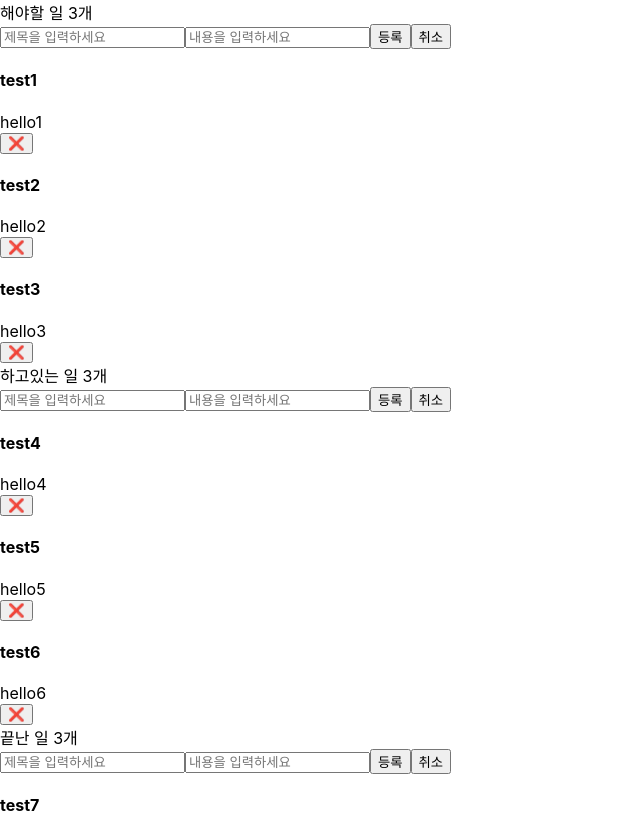
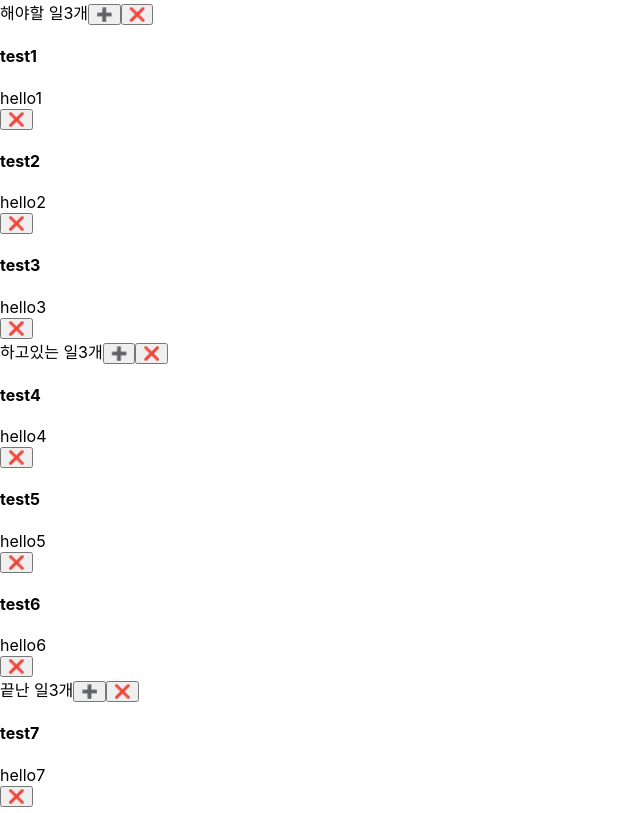
Before and after one commit to codesquad-members-2021/todo-list, a React (Create React App) app in the folder frontend/todo-frontend/: page / in a window 1280 px wide. Shown: the top 813 px of the page, without its empty margins (0-640 px from the left). Built offline with nearby package versions, Linux system fonts and the light colour scheme.

Commit message:
[feat] todoColumn 삭제 구현, form toggle구현

```diff
--- a/frontend/todo-frontend/src/component/todoMain/TodoMain.jsx
+++ b/frontend/todo-frontend/src/component/todoMain/TodoMain.jsx
@@ -1,9 +1,17 @@
-import React from "react";
+import React, { useState } from "react";
 import TodoList from "./todoList/TodoList";
 
 const TodoMain = ({ datas }) => {
-  const todoColumneList = datas.todoData.map((data) => (
-    <TodoList data={data} />
+  const [todoColumns, setTodoColumns] = useState(datas.todoData);
+
+  const deleteTodoColumn = (id) => {
+    setTodoColumns((todoColumns) =>
+      todoColumns.filter((todoCol) => todoCol.id !== id)
+    );
+  };
+
+  const todoColumneList = todoColumns.map((data) => (
+    <TodoList data={data} deleteTodoColumn={deleteTodoColumn} />
   ));
 
   return <div>{todoColumneList}</div>;
--- a/frontend/todo-frontend/src/component/todoMain/todoList/TodoList.jsx
+++ b/frontend/todo-frontend/src/component/todoMain/todoList/TodoList.jsx
@@ -1,9 +1,10 @@
-import React, { useState, useCallback } from "react";
+import React, { useState } from "react";
 import TodoItem from "./TodoItem";
 import TodoListForm from "./TodoListForm";
 
-const TodoList = ({ data: { id, title, todoCards } }) => {
+const TodoList = ({ data: { id, title, todoCards }, deleteTodoColumn }) => {
   const [todos, setTodos] = useState(todoCards);
+  const [formSelected, setFormSelected] = useState(false);
 
   const addTodoItem = (todoCard) => {
     setTodos((todos) => [...todos, todoCard]);
@@ -16,13 +17,26 @@ const TodoList = ({ data: { id, title, todoCards } }) => {
   const todoCardList = todos.map((card) => (
     <TodoItem todoCard={card} deleteTodoItem={deleteTodoItem} />
   ));
+
+  const toggleForm = () => {
+    //
+    setFormSelected((formSelected) => !formSelected);
+  };
+
   return (
     <div>
       <div>
-        {title} {todos.length}개
+        <span>{title}</span>
+        <span>{todos.length}개</span>
+        <button onClick={toggleForm}>➕</button>
+        <button onClick={() => deleteTodoColumn(id)}>❌</button>
       </div>
 
-      <TodoListForm addTodoItem={addTodoItem} />
+      {formSelected ? (
+        <TodoListForm addTodoItem={addTodoItem} toggleForm={toggleForm} />
+      ) : (
+        <></>
+      )}
       <div>{todoCardList}</div>
     </div>
   );
--- a/frontend/todo-frontend/src/component/todoMain/todoList/TodoListForm.jsx
+++ b/frontend/todo-frontend/src/component/todoMain/todoList/TodoListForm.jsx
@@ -1,6 +1,6 @@
 import React, { useRef } from "react";
 
-const TodoListForm = ({ addTodoItem }) => {
+const TodoListForm = ({ addTodoItem, toggleForm }) => {
   const onSubmitForm = (e) => {
     e.preventDefault();
     const newTodo = {
@@ -12,6 +12,10 @@ const TodoListForm = ({ addTodoItem }) => {
     inputTitleRef.current.value = "";
     inputContentRef.current.value = "";
     //id??? id를어찌할까 ? id=`column{위에서받아온거}card2`
+  };
+  const foldForm = (e) => {
+    e.preventDefault();
+    toggleForm();
   };
 
   const inputTitleRef = useRef(); //inputTitleRef.current.value
@@ -26,7 +30,7 @@ const TodoListForm = ({ addTodoItem }) => {
         ref={inputContentRef}
       />
       <button type="submit">등록</button>
-      <button>취소</button>
+      <button onClick={foldForm}>취소</button>
     </form>
   );
 };
```
